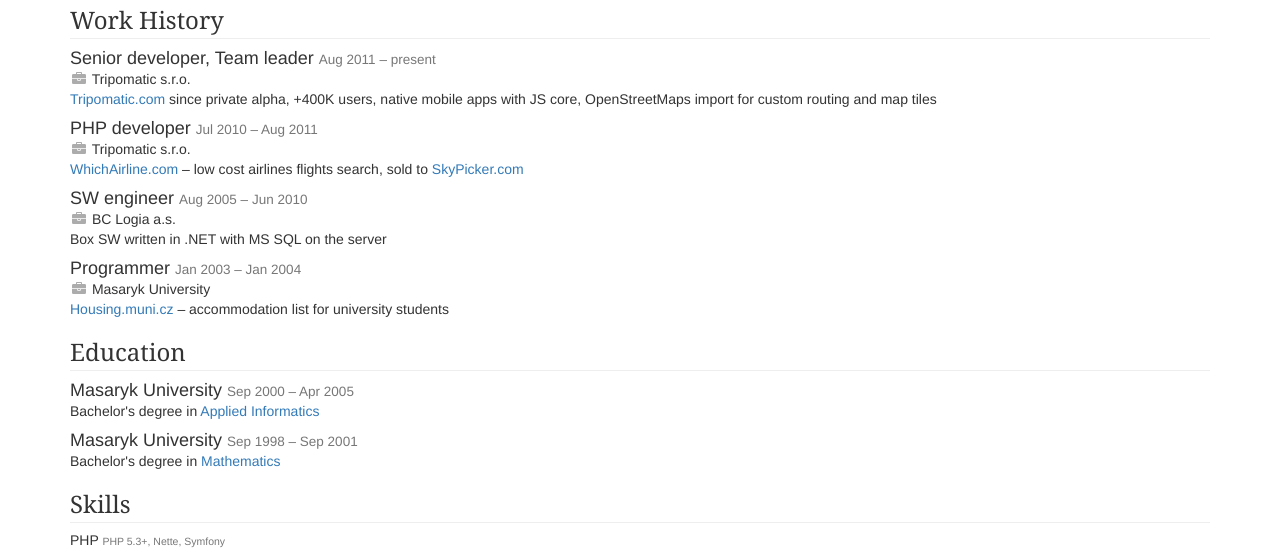
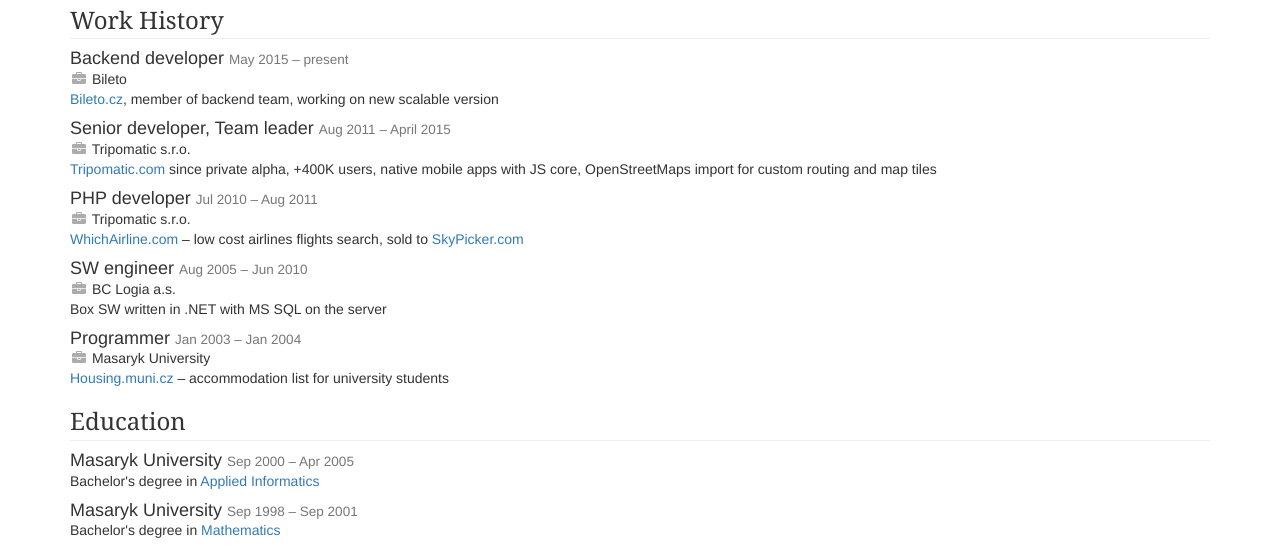
Before and after one commit to michalsanger/CV, a plain HTML site: page index.html in a window 1280 px wide. Shown: the part 203-758 px from the top of the page. Drawn offline with nearby package versions, Linux system fonts and the light colour scheme.

Commit message:
Bileto.cz added

```diff
--- a/index.html
+++ b/index.html
@@ -58,7 +58,7 @@
         <h1>Michal Sänger</h1>
         <div><strong>Full Stack Developer</strong></div>
         <div>
-          <i class="fa fa-home fa-fw"></i> Brno, Czech Republic |
+          <i class="fa fa-home fa-fw"></i> Prague, Czech Republic |
           <i class="fa fa-envelope fa-fw"></i> <a href="mailto:michal.sanger@gmail.com">michal.sanger@gmail.com</a> |
           <i class="fa fa-phone fa-fw"></i> +420 777 576287
         </div>
@@ -69,7 +69,13 @@
       </div>
 
       <h2 class="h3">Work History</h2>
-      <h3 class="h4">Senior developer, Team leader <small>Aug 2011 &ndash; present</small></h3>
+      <h3 class="h4">Backend developer <small>May 2015 &ndash; present</small></h3>
+      <ul>
+        <li><i class="fa fa-briefcase fa-fw"></i> Bileto</li>
+        <li><a href="http://www.bileto.cz/">Bileto.cz</a>, member of backend team, working on new scalable version</li>
+      </ul>
+
+      <h3 class="h4">Senior developer, Team leader <small>Aug 2011 &ndash; April 2015</small></h3>
       <ul>
         <li><i class="fa fa-briefcase fa-fw"></i> Tripomatic s.r.o.</li>
         <li><a href="http://www.tripomatic.com/">Tripomatic.com</a> since private alpha, +400K users, native mobile apps with JS core, OpenStreetMaps import for custom routing and map tiles</li>
```
Also changed, not shown: 1 other file.
